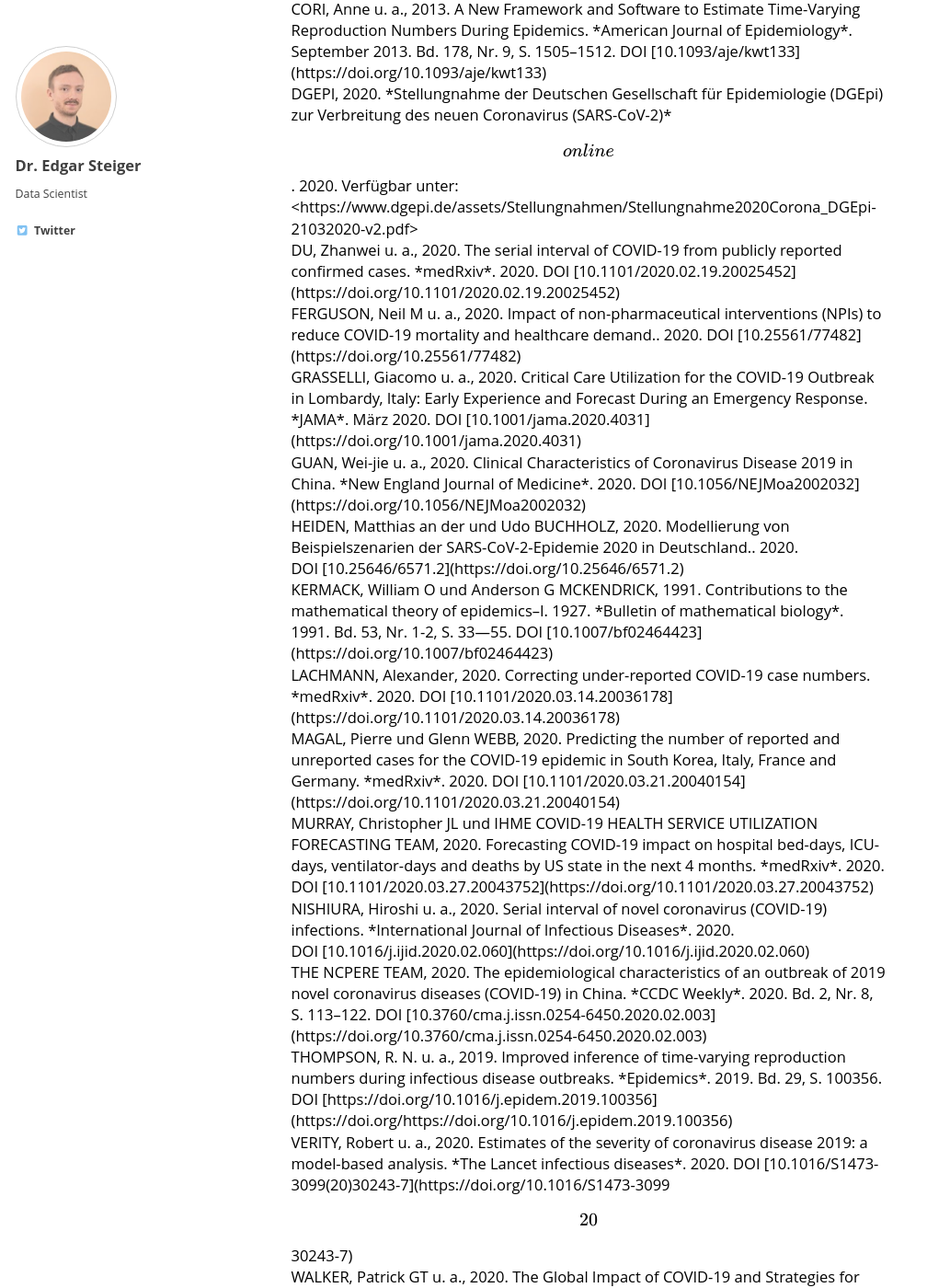
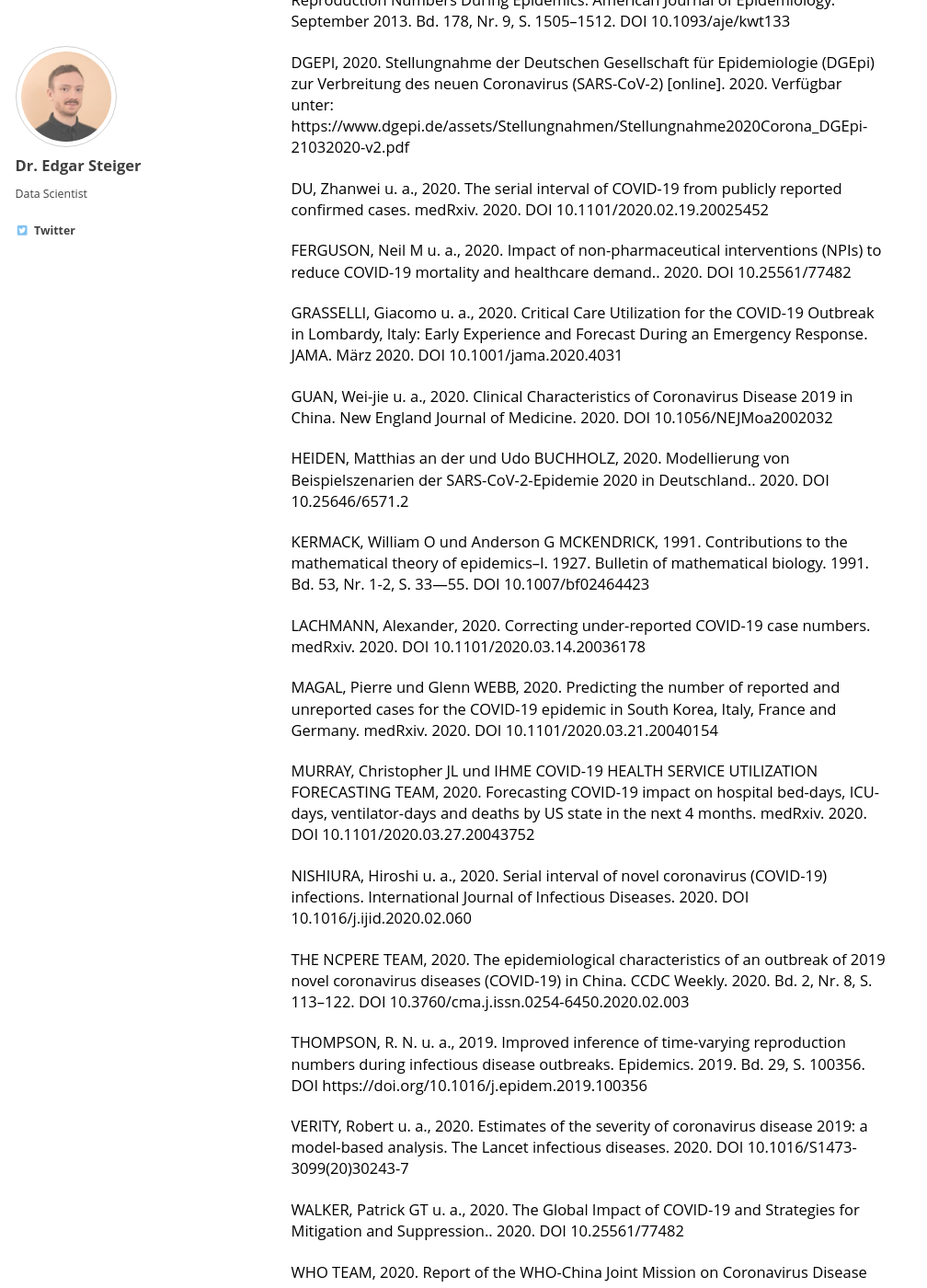
Before and after one commit to zidatalab/zidatalab.github.io, a Jekyll site: the page built from _posts/2020-05-18-Methodenbeschreibung_Projektion_COVID-19.md, in a window 1280 px wide and 1400 px high, scrolled down 12413 px. Shown: the whole window at 92% size, without its empty margins (0-1008 px from the left). Built offline with Jekyll 4.4.1, drawn with Linux system fonts in a browser that asks for light colours; cached includes are drawn as plain includes; nearby versions of some CDN libraries; formulas are drawn with MathJax 3; part of the change alters nothing that is shown; some of the changed text lies outside the part shown.

Commit message:
Update 2020-05-18-Methodenbeschreibung_Projektion_COVID-19.md

```diff
--- a/_posts/2020-05-18-Methodenbeschreibung_Projektion_COVID-19.md
+++ b/_posts/2020-05-18-Methodenbeschreibung_Projektion_COVID-19.md
@@ -471,160 +471,38 @@ modellieren.
 
 # Literatur
 
-<div id="refs" class="references">
+AKSAMENTOV, Ivan u. a., 2020. COVID-10 Scenarios [online]. 2020. Verfügbar unter: https://neherlab.org/covid19/
 
-<div id="ref-neher2020covid">
+CORI, Anne u. a., 2013. A New Framework and Software to Estimate Time-Varying Reproduction Numbers During Epidemics. American Journal of Epidemiology. September 2013. Bd. 178, Nr. 9, S. 1505–1512. DOI 10.1093/aje/kwt133
 
-AKSAMENTOV, Ivan u. a., 2020. *COVID-10 Scenarios* \[online\]. 2020.
-Verfügbar unter: <https://neherlab.org/covid19/>
+DGEPI, 2020. Stellungnahme der Deutschen Gesellschaft für Epidemiologie (DGEpi) zur Verbreitung des neuen Coronavirus (SARS-CoV-2) [online]. 2020. Verfügbar unter: https://www.dgepi.de/assets/Stellungnahmen/Stellungnahme2020Corona_DGEpi-21032020-v2.pdf
 
-</div>
+DU, Zhanwei u. a., 2020. The serial interval of COVID-19 from publicly reported confirmed cases. medRxiv. 2020. DOI 10.1101/2020.02.19.20025452
 
-<div id="ref-cori2013r0">
+FERGUSON, Neil M u. a., 2020. Impact of non-pharmaceutical interventions (NPIs) to reduce COVID-19 mortality and healthcare demand.. 2020. DOI 10.25561/77482
 
-CORI, Anne u. a., 2013. A New Framework and Software to Estimate
-Time-Varying Reproduction Numbers During Epidemics. *American Journal of
-Epidemiology*. September 2013. Bd. 178, Nr. 9, S. 1505–1512.
-DOI [10.1093/aje/kwt133](https://doi.org/10.1093/aje/kwt133)
+GRASSELLI, Giacomo u. a., 2020. Critical Care Utilization for the COVID-19 Outbreak in Lombardy, Italy: Early Experience and Forecast During an Emergency Response. JAMA. März 2020. DOI 10.1001/jama.2020.4031
 
-</div>
+GUAN, Wei-jie u. a., 2020. Clinical Characteristics of Coronavirus Disease 2019 in China. New England Journal of Medicine. 2020. DOI 10.1056/NEJMoa2002032
 
-<div id="ref-dgepi2020stellungnahme">
+HEIDEN, Matthias an der und Udo BUCHHOLZ, 2020. Modellierung von Beispielszenarien der SARS-CoV-2-Epidemie 2020 in Deutschland.. 2020. DOI 10.25646/6571.2
 
-DGEPI, 2020. *Stellungnahme der Deutschen Gesellschaft für Epidemiologie
-(DGEpi) zur Verbreitung des neuen Coronavirus (SARS-CoV-2)* \[online\].
-2020. Verfügbar unter:
-<https://www.dgepi.de/assets/Stellungnahmen/Stellungnahme2020Corona_DGEpi-21032020-v2.pdf>
+KERMACK, William O und Anderson G MCKENDRICK, 1991. Contributions to the mathematical theory of epidemics–I. 1927. Bulletin of mathematical biology. 1991. Bd. 53, Nr. 1-2, S. 33—55. DOI 10.1007/bf02464423
 
-</div>
+LACHMANN, Alexander, 2020. Correcting under-reported COVID-19 case numbers. medRxiv. 2020. DOI 10.1101/2020.03.14.20036178
 
-<div id="ref-du2020serial">
+MAGAL, Pierre und Glenn WEBB, 2020. Predicting the number of reported and unreported cases for the COVID-19 epidemic in South Korea, Italy, France and Germany. medRxiv. 2020. DOI 10.1101/2020.03.21.20040154
 
-DU, Zhanwei u. a., 2020. The serial interval of COVID-19 from publicly
-reported confirmed cases. *medRxiv*. 2020.
-DOI [10.1101/2020.02.19.20025452](https://doi.org/10.1101/2020.02.19.20025452)
+MURRAY, Christopher JL und IHME COVID-19 HEALTH SERVICE UTILIZATION FORECASTING TEAM, 2020. Forecasting COVID-19 impact on hospital bed-days, ICU-days, ventilator-days and deaths by US state in the next 4 months. medRxiv. 2020. DOI 10.1101/2020.03.27.20043752
 
-</div>
+NISHIURA, Hiroshi u. a., 2020. Serial interval of novel coronavirus (COVID-19) infections. International Journal of Infectious Diseases. 2020. DOI 10.1016/j.ijid.2020.02.060
 
-<div id="ref-ferguson2020impact">
+THE NCPERE TEAM, 2020. The epidemiological characteristics of an outbreak of 2019 novel coronavirus diseases (COVID-19) in China. CCDC Weekly. 2020. Bd. 2, Nr. 8, S. 113–122. DOI 10.3760/cma.j.issn.0254-6450.2020.02.003
 
-FERGUSON, Neil M u. a., 2020. Impact of non-pharmaceutical interventions
-(NPIs) to reduce COVID-19 mortality and healthcare demand.. 2020.
-DOI [10.25561/77482](https://doi.org/10.25561/77482)
+THOMPSON, R. N. u. a., 2019. Improved inference of time-varying reproduction numbers during infectious disease outbreaks. Epidemics. 2019. Bd. 29, S. 100356. DOI https://doi.org/10.1016/j.epidem.2019.100356
 
-</div>
+VERITY, Robert u. a., 2020. Estimates of the severity of coronavirus disease 2019: a model-based analysis. The Lancet infectious diseases. 2020. DOI 10.1016/S1473-3099(20)30243-7
 
-<div id="ref-grasselli2020critical">
+WALKER, Patrick GT u. a., 2020. The Global Impact of COVID-19 and Strategies for Mitigation and Suppression.. 2020. DOI 10.25561/77482
 
-GRASSELLI, Giacomo u. a., 2020. Critical Care Utilization for the
-COVID-19 Outbreak in Lombardy, Italy: Early Experience and Forecast
-During an Emergency Response. *JAMA*. März 2020.
-DOI [10.1001/jama.2020.4031](https://doi.org/10.1001/jama.2020.4031)
-
-</div>
-
-<div id="ref-guan2020clinical">
-
-GUAN, Wei-jie u. a., 2020. Clinical Characteristics of Coronavirus
-Disease 2019 in China. *New England Journal of Medicine*. 2020.
-DOI [10.1056/NEJMoa2002032](https://doi.org/10.1056/NEJMoa2002032)
-
-</div>
-
-<div id="ref-rkimodellierung">
-
-HEIDEN, Matthias an der und Udo BUCHHOLZ, 2020. Modellierung von
-Beispielszenarien der SARS-CoV-2-Epidemie 2020 in Deutschland.. 2020.
-DOI [10.25646/6571.2](https://doi.org/10.25646/6571.2)
-
-</div>
-
-<div id="ref-kermack1991contributions">
-
-KERMACK, William O und Anderson G MCKENDRICK, 1991. Contributions to the
-mathematical theory of epidemics–I. 1927. *Bulletin of mathematical
-biology*. 1991. Bd. 53, Nr. 1-2, S. 33—55.
-DOI [10.1007/bf02464423](https://doi.org/10.1007/bf02464423)
-
-</div>
-
-<div id="ref-lachmann2020correcting">
-
-LACHMANN, Alexander, 2020. Correcting under-reported COVID-19 case
-numbers. *medRxiv*. 2020.
-DOI [10.1101/2020.03.14.20036178](https://doi.org/10.1101/2020.03.14.20036178)
-
-</div>
-
-<div id="ref-magal2020predicting">
-
-MAGAL, Pierre und Glenn WEBB, 2020. Predicting the number of reported
-and unreported cases for the COVID-19 epidemic in South Korea, Italy,
-France and Germany. *medRxiv*. 2020.
-DOI [10.1101/2020.03.21.20040154](https://doi.org/10.1101/2020.03.21.20040154)
-
-</div>
-
-<div id="ref-ihme2020forecasting">
-
-MURRAY, Christopher JL und IHME COVID-19 HEALTH SERVICE UTILIZATION
-FORECASTING TEAM, 2020. Forecasting COVID-19 impact on hospital
-bed-days, ICU-days, ventilator-days and deaths by US state in the next 4
-months. *medRxiv*. 2020.
-DOI [10.1101/2020.03.27.20043752](https://doi.org/10.1101/2020.03.27.20043752)
-
-</div>
-
-<div id="ref-nishiura2020serial">
-
-NISHIURA, Hiroshi u. a., 2020. Serial interval of novel coronavirus
-(COVID-19) infections. *International Journal of Infectious Diseases*.
-2020.
-DOI [10.1016/j.ijid.2020.02.060](https://doi.org/10.1016/j.ijid.2020.02.060)
-
-</div>
-
-<div id="ref-novel2020epidemiological">
-
-THE NCPERE TEAM, 2020. The epidemiological characteristics of an
-outbreak of 2019 novel coronavirus diseases (COVID-19) in China. *CCDC
-Weekly*. 2020. Bd. 2, Nr. 8, S. 113–122.
-DOI [10.3760/cma.j.issn.0254-6450.2020.02.003](https://doi.org/10.3760/cma.j.issn.0254-6450.2020.02.003)
-
-</div>
-
-<div id="ref-thompson2019improved">
-
-THOMPSON, R. N. u. a., 2019. Improved inference of time-varying
-reproduction numbers during infectious disease outbreaks. *Epidemics*.
-2019. Bd. 29, S. 100356.
-DOI [https://doi.org/10.1016/j.epidem.2019.100356](https://doi.org/https://doi.org/10.1016/j.epidem.2019.100356)
-
-</div>
-
-<div id="ref-verity2020estimates">
-
-VERITY, Robert u. a., 2020. Estimates of the severity of coronavirus
-disease 2019: a model-based analysis. *The Lancet infectious diseases*.
-2020.
-DOI [10.1016/S1473-3099(20)30243-7](https://doi.org/10.1016/S1473-3099$$20$$30243-7)
-
-</div>
-
-<div id="ref-walker2020global">
-
-WALKER, Patrick GT u. a., 2020. The Global Impact of COVID-19 and
-Strategies for Mitigation and Suppression.. 2020.
-DOI [10.25561/77482](https://doi.org/10.25561/77482)
-
-</div>
-
-<div id="ref-who2020report">
-
-WHO TEAM, 2020. *Report of the WHO-China Joint Mission on Coronavirus
-Disease 2019 (COVID-19)* \[online\]. 2020. Verfügbar unter:
-<https://www.who.int/publications-detail/report-of-the-who-china-joint-mission-on-coronavirus-disease-2019-(covid-19)>
-
-</div>
-
-</div>
+WHO TEAM, 2020. Report of the WHO-China Joint Mission on Coronavirus Disease 2019 (COVID-19) [online]. 2020. Verfügbar unter: https://www.who.int/publications-detail/report-of-the-who-china-joint-mission-on-coronavirus-disease-2019-(covid-19)
```
